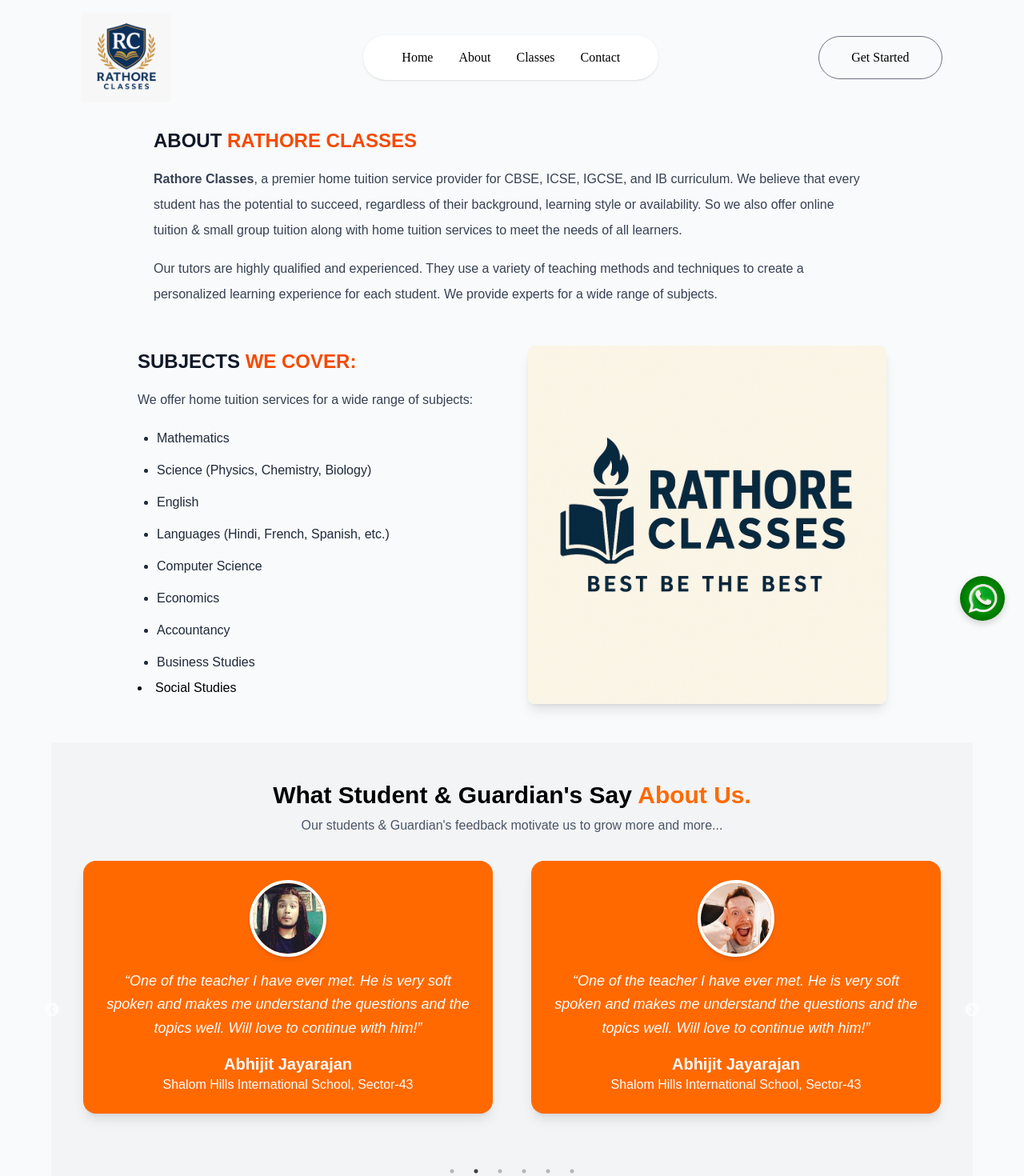
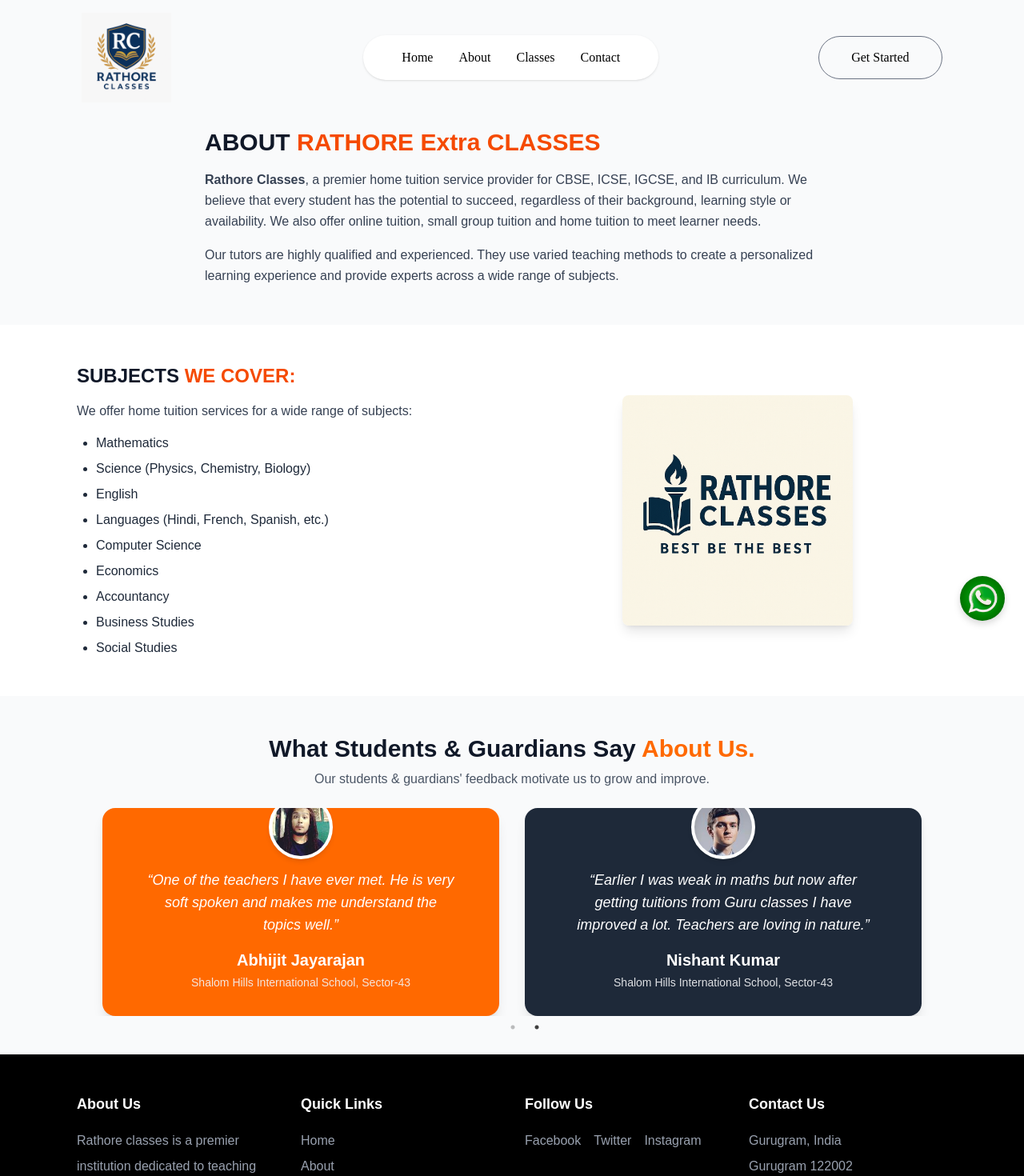
Before and after one commit to Akbhardwaj5959/Tution_Classes, a Next.js app: page /about in a window 1280 px wide. Shown: the top 1470 px of the page at 80% size. Built offline with nearby package versions, Linux system fonts and the light colour scheme; a web font is replaced by a local one.

Commit message:
about-fixed

```diff
--- a/app/about/page.jsx
+++ b/app/about/page.jsx
@@ -1,43 +1,40 @@
+
 import StudentSlider from "../components/StudentSlider";
 
 export default function Home() {
   return (
-    <main className="min-h-screen bg-gray-50 flex flex-col items-center justify-center py-40 px-6">
+    <main className="min-h-screen bg-gray-50">
+
+      <div className="max-w-6xl mx-auto px-4 pt-40 sm:px-6 lg:px-8 py-12">
+        <section className="max-w-3xl mx-auto text-center md:text-left">
+          <h2 className="text-2xl sm:text-3xl font-bold mb-4 text-gray-900">
+            ABOUT <span className="text-orange-600">RATHORE Extra CLASSES</span>
+          </h2>
+          <p className="text-gray-700 mb-4 text-sm sm:text-base leading-relaxed">
+            <span className="font-semibold">Rathore Classes</span>, a premier home tuition service provider for
+            CBSE, ICSE, IGCSE, and IB curriculum. We believe that every student has the potential to succeed,
+            regardless of their background, learning style or availability. We also offer online tuition,
+            small group tuition and home tuition to meet learner needs.
+          </p>
+          <p className="text-gray-700 text-sm sm:text-base leading-relaxed">
+            Our tutors are highly qualified and experienced. They use varied teaching methods to create a
+            personalized learning experience and provide experts across a wide range of subjects.
+          </p>
+        </section>
+      </div>
 
 
-      <section className="max-w-4xl text-center md:text-left">
-        <h2 className="text-2xl font-bold mb-4 text-gray-900">
-          ABOUT <span className="text-orange-600">RATHORE CLASSES</span>
-        </h2>
-        <p className="text-gray-700 mb-4">
-          <span className="font-semibold">Rathore Classes</span>, a premier home tuition
-          service provider for CBSE, ICSE, IGCSE, and IB curriculum. We believe
-          that every student has the potential to succeed, regardless of their
-          background, learning style or availability. So we also offer online
-          tuition & small group tuition along with home tuition services to meet
-          the needs of all learners.
-        </p>
-        <p className="text-gray-700">
-          Our tutors are highly qualified and experienced. They use a variety of
-          teaching methods and techniques to create a personalized learning
-          experience for each student. We provide experts for a wide range of
-          subjects.
-        </p>
-      </section>
-
-
-      <section className="bg-gray-50 py-12 px-6">
-      <div className="max-w-6xl mx-auto grid grid-cols-1 md:grid-cols-2 gap-10 items-center">
-
-
+      <section className="bg-white">
+        <div className="max-w-6xl mx-auto grid grid-cols-1 md:grid-cols-2 gap-10 items-center px-4 sm:px-6 lg:px-8 py-12">
           <div>
             <h3 className="text-2xl font-bold mb-4 text-gray-900">
               SUBJECTS <span className="text-orange-600">WE COVER:</span>
             </h3>
-          <p className="text-gray-700 mb-4">
+            <p className="text-gray-700 mb-4 text-sm sm:text-base">
               We offer home tuition services for a wide range of subjects:
             </p>
-          <ul className="list-disc pl-6 text-gray-800 space-y-2">
+
+            <ul className="list-disc pl-6 text-gray-800 space-y-2 text-sm sm:text-base">
               <li>Mathematics</li>
               <li>Science (Physics, Chemistry, Biology)</li>
               <li>English</li>
@@ -46,20 +43,21 @@
               <li>Economics</li>
               <li>Accountancy</li>
               <li>Business Studies</li>
+              <li>Social Studies</li>
             </ul>
-            <li>Social Studies</li>
           </div>
 
-
-        <div className="flex justify-center">
+          <div className="flex items-center justify-center">
             <img
               src="/logo.png"
-            alt="Tutoring illustration"
-            className="rounded-lg shadow-lg w-full max-w-md"
+              alt="Rathore Classes"
+              className="rounded-lg shadow-lg w-40 sm:w-56 md:w-64 lg:w-72 object-contain"
             />
           </div>
         </div>
       </section>
+
+
       <StudentSlider />
     </main>
   );
--- a/app/components/StudentSlider.jsx
+++ b/app/components/StudentSlider.jsx
@@ -1,4 +1,6 @@
+
 "use client";
+import React from "react";
 import Slider from "react-slick";
 import Image from "next/image";
 
@@ -8,7 +10,7 @@
     name: "Nishant Kumar",
     school: "Shalom Hills International School, Sector-43",
     feedback:
-      "Earlier I was weak in maths but now after getting tuitions from Guru classes have improved a lot. Teachers are loving in nature. Guru classes is the best to those students who want to improve and build interest in their particular subjects.",
+      "Earlier I was weak in maths but now after getting tuitions from Guru classes I have improved a lot. Teachers are loving in nature.",
     image: "/Mentors/prince.jpg",
     bgColor: "bg-gray-800 text-white",
   },
@@ -17,98 +19,60 @@
     name: "Abhijit Jayarajan",
     school: "Shalom Hills International School, Sector-43",
     feedback:
-      "One of the teacher I have ever met. He is very soft spoken and makes me understand the questions and the topics well. Will love to continue with him!",
+      "One of the teachers I have ever met. He is very soft spoken and makes me understand the topics well.",
     image: "/Mentors/2.jpg",
     bgColor: "bg-orange-500 text-white",
   },
-  {
-    id: 3,
-    name: "Abhijit Jayarajan",
-    school: "Shalom Hills International School, Sector-43",
-    feedback:
-      "One of the teacher I have ever met. He is very soft spoken and makes me understand the questions and the topics well. Will love to continue with him!",
-    image: "/Mentors/3.jpg",
-    bgColor: "bg-orange-500 text-white",
-  },
-  {
-    id: 4,
-    name: "Abhijit Jayarajan",
-    school: "Shalom Hills International School, Sector-43",
-    feedback:
-      "One of the teacher I have ever met. He is very soft spoken and makes me understand the questions and the topics well. Will love to continue with him!",
-    image: "/Mentors/4.jpg",
-    bgColor: "bg-orange-500 text-white",
-  },
-  {
-    id: 5,
-    name: "Abhijit Jayarajan",
-    school: "Shalom Hills International School, Sector-43",
-    feedback:
-      "One of the teacher I have ever met. He is very soft spoken and makes me understand the questions and the topics well. Will love to continue with him!",
-    image: "/Mentors/5.jpg",
-    bgColor: "bg-orange-500 text-white",
-  },
-  {
-    id: 6,
-    name: "Abhijit Jayarajan",
-    school: "Shalom Hills International School, Sector-43",
-    feedback:
-      "One of the teacher I have ever met. He is very soft spoken and makes me understand the questions and the topics well. Will love to continue with him!",
-    image: "/Mentors/6.jpg",
-    bgColor: "bg-orange-500 text-white",
-  }
 ];
 
 export default function StudentSlider() {
   const settings = {
     dots: true,
+    arrows: false,
     infinite: true,
     autoplay: true,
-    autoplaySpeed: 4000,
+    autoplaySpeed: 4200,
+    speed: 600,
+    pauseOnHover: true,
+    adaptiveHeight: true,
     slidesToShow: 2,
     slidesToScroll: 1,
     responsive: [
-      {
-        breakpoint: 1024,
-        settings: { slidesToShow: 1 },
-      },
+      { breakpoint: 1280, settings: { slidesToShow: 2 } },
+      { breakpoint: 1024, settings: { slidesToShow: 1, centerMode: true, centerPadding: "56px" } },
+      { breakpoint: 768, settings: { slidesToShow: 1, centerMode: true, centerPadding: "32px" } },
+      { breakpoint: 480, settings: { slidesToShow: 1, centerMode: true, centerPadding: "12px" } },
     ],
   };
 
   return (
-    <section className="bg-gray-100 py-8 sm:py-12">
-      <div className="max-w-6xl mx-auto px-2 sm:px-4">
-        <h2 className="text-center text-2xl sm:text-3xl font-bold mb-2">
-          What Student & Guardian's Say{" "}
-          <span className="text-orange-500">About Us.</span>
-        </h2>
-        <p className="text-center text-gray-600 mb-6 sm:mb-8 text-sm sm:text-base">
-          Our students & Guardian's feedback motivate us to grow more and more...
-        </p>
+    <section className="py-8 sm:py-12 bg-gray-50">
+      <div className="max-w-6xl mx-auto px-4 sm:px-6 lg:px-8">
+        <div className="text-center max-w-3xl mx-auto mb-6">
+          <h2 className="text-2xl sm:text-3xl font-bold text-gray-900">
+            What Students & Guardians Say <span className="text-orange-500">About Us.</span>
+          </h2>
+          <p className="mt-2 text-sm sm:text-base text-gray-600">
+            Our students & guardians' feedback motivate us to grow and improve.
+          </p>
+        </div>
 
-        <Slider {...settings}>
+        <Slider {...settings} className="px-2 sm:px-4">
           {testimonials.map((t) => (
-            <div key={t.id} className="px-2 sm:px-4">
-              <div
-                className={`${t.bgColor} max-w-lg w-full mx-auto p-4 sm:p-6 rounded-2xl shadow-lg text-center flex flex-col items-center`}
-              >
+            <div key={t.id} className="flex justify-center px-2 sm:px-4">
+              <div className={`${t.bgColor} w-full max-w-lg rounded-2xl shadow-lg p-4 sm:p-6 md:p-8 flex flex-col items-center`}>
+                <div className="relative -mt-12 mb-3 w-16 h-16 sm:w-20 sm:h-20 rounded-full overflow-hidden border-4 border-white shadow-md bg-white">
+                  <Image src={t.image} alt={t.name} fill className="object-cover" />
+                </div>
 
-                <Image
-                  src={t.image}
-                  alt={t.name}
-                  width={96}
-                  height={96}
-                  className="rounded-full border-4 border-white shadow-md mx-auto mb-4 w-20 h-20 sm:w-24 sm:h-24 object-cover"
-                />
+                <div className="w-full px-2 sm:px-6">
+                  <p className="italic mb-4 text-sm sm:text-base md:text-lg leading-6 sm:leading-7 text-justify md:text-center break-words">
+                    “{t.feedback}”
+                  </p>
 
-
-                <p className="italic mb-4 text-sm sm:text-base md:text-lg leading-relaxed">
-                  “{t.feedback}”
-                </p>
-
-
-                <h3 className="text-base sm:text-lg md:text-xl font-bold">{t.name}</h3>
-                <p className="text-xs sm:text-sm md:text-base">{t.school}</p>
+                  <h3 className="text-base sm:text-lg md:text-xl font-semibold text-center">{t.name}</h3>
+                  <p className="text-xs sm:text-sm text-gray-100/90 text-center mt-1">{t.school}</p>
+                </div>
               </div>
             </div>
           ))}
```
Lines whose indentation alone changed are shown as unchanged.
